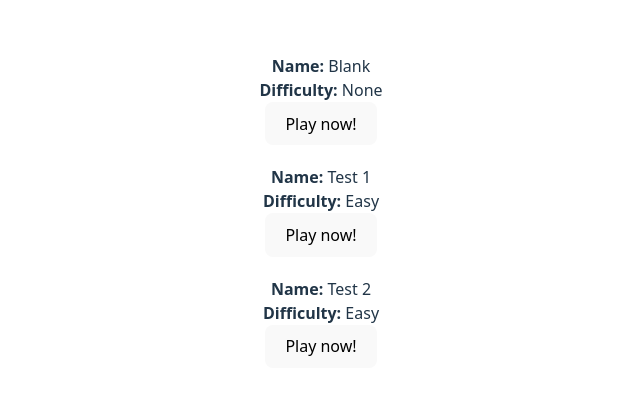
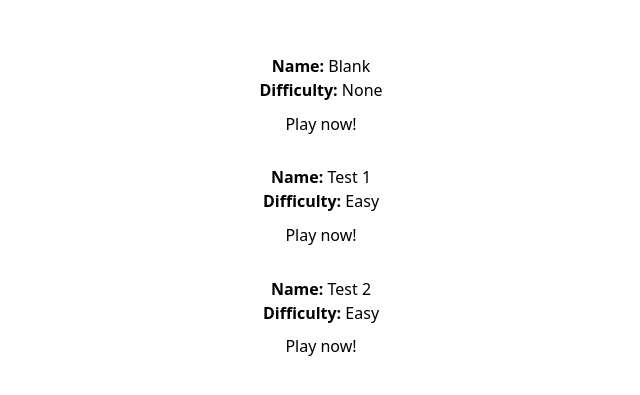
Before and after one commit to reluttrull/sudokupadclone, a React (Vite) app in the folder sudokupadclone/: page / in a window 1280 px wide. Shown: the part 179-574 px from the top of the page, without its empty margins (319-959 px from the left). Built offline with nearby package versions, Linux system fonts and the light colour scheme.

Commit message:
Enforce light mode for now

```diff
--- a/sudokupadclone/src/App.css
+++ b/sudokupadclone/src/App.css
@@ -3,6 +3,11 @@
   margin: 0 auto;
   padding: 2rem;
   text-align: center;
+}
+
+body, button {
+  background-color: #ffffff;
+  color: #000000;
 }
 
 .logo {
```
